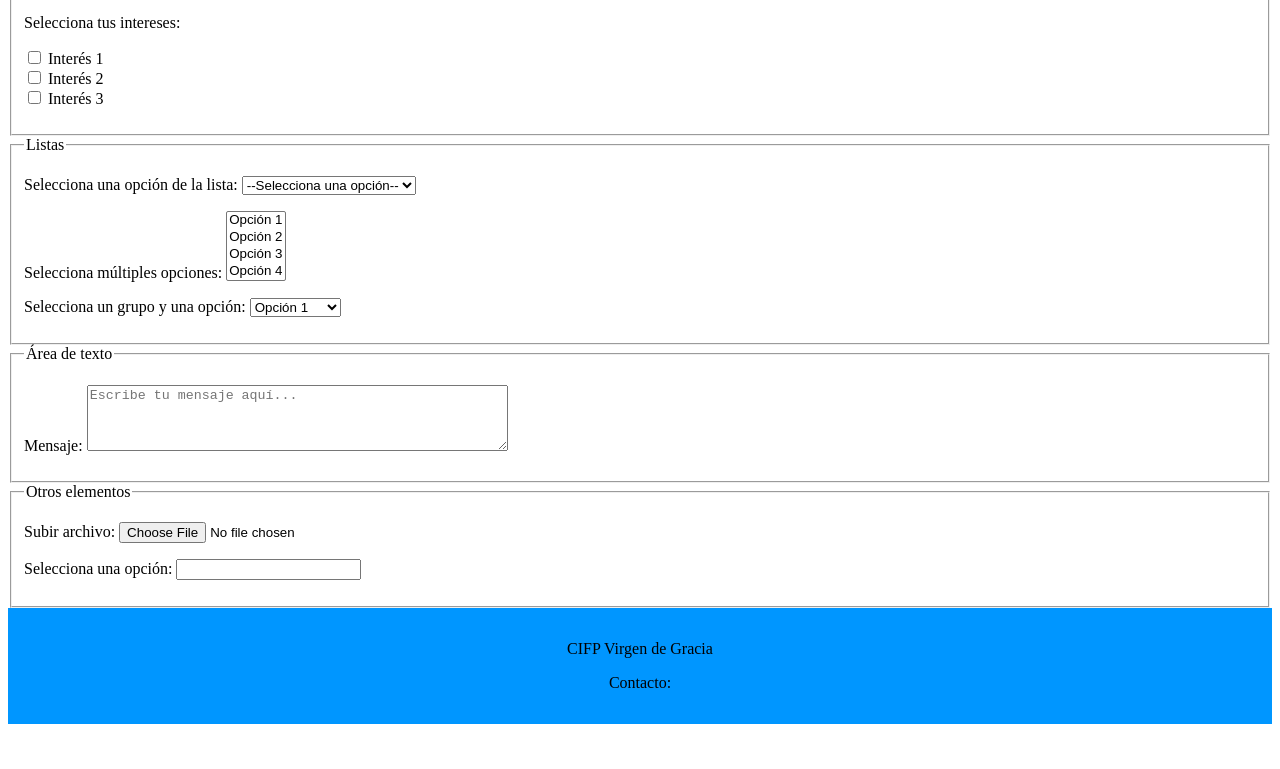
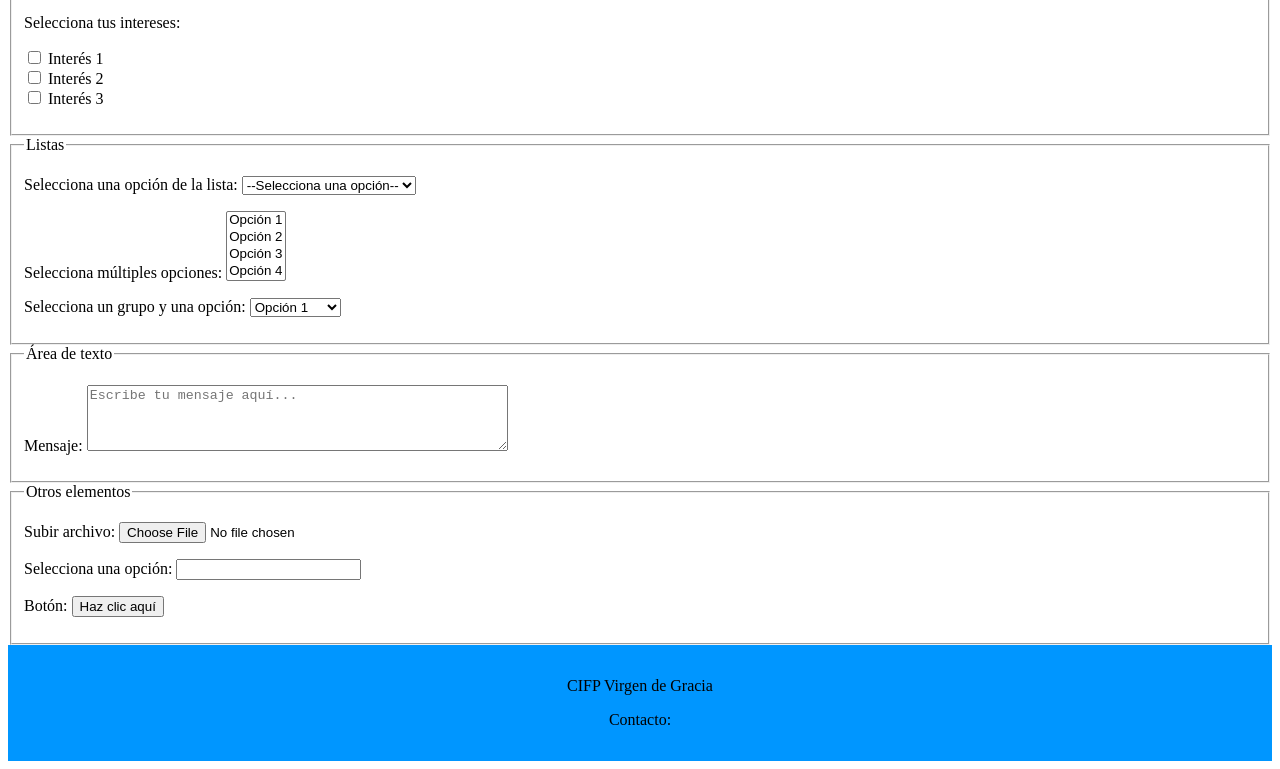
Before and after one commit to Esp1n/web-llmm, a plain HTML site: page formulario.html in a window 1280 px wide. Shown: the part 1000-1769 px from the top of the page. Before the commit the page ends 1732 px from the top, so only its background shows below. Drawn offline with Linux system fonts and the light colour scheme.

Commit message:
añadido boton en formulario

```diff
--- a/formulario.html
+++ b/formulario.html
@@ -157,6 +157,10 @@
                             <option value="Opción 3">
                         </datalist>
                     </p>
+                    <p>
+                        <label for="boton">Botón:</label>
+                        <button type="button" id="boton" name="boton">Haz clic aquí</button>
+                    </p>
                 </fieldset>
             </form>
         </main>
```
